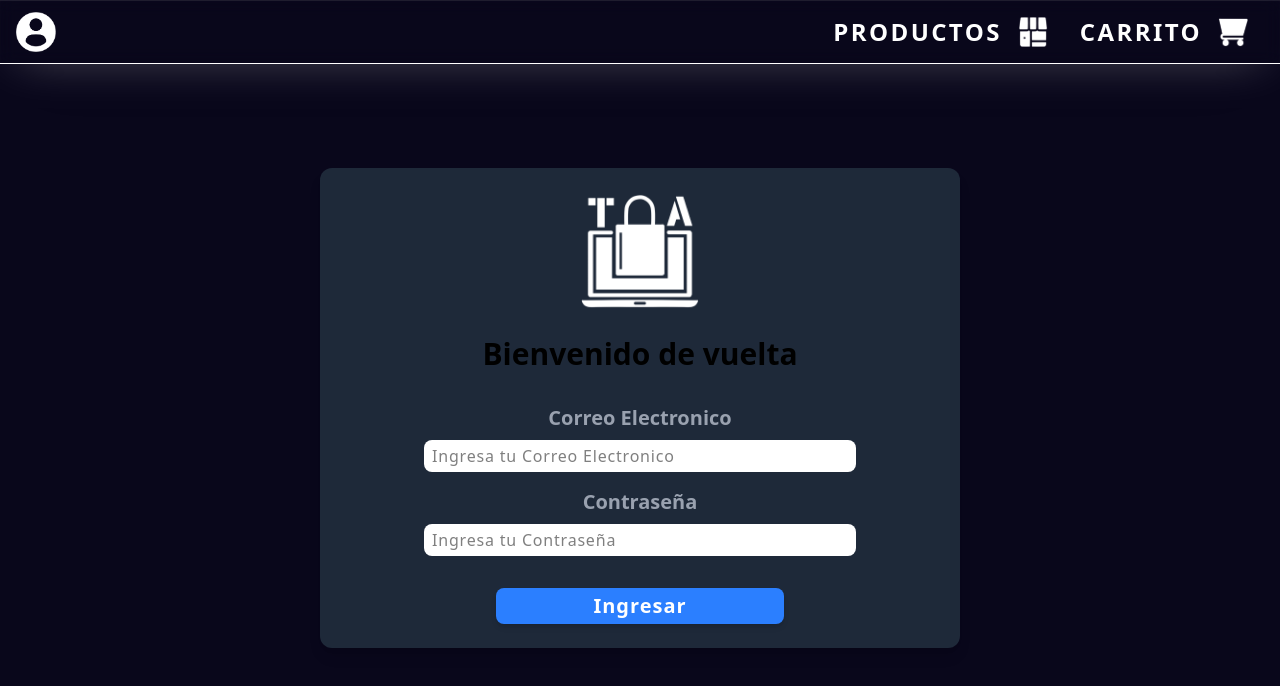
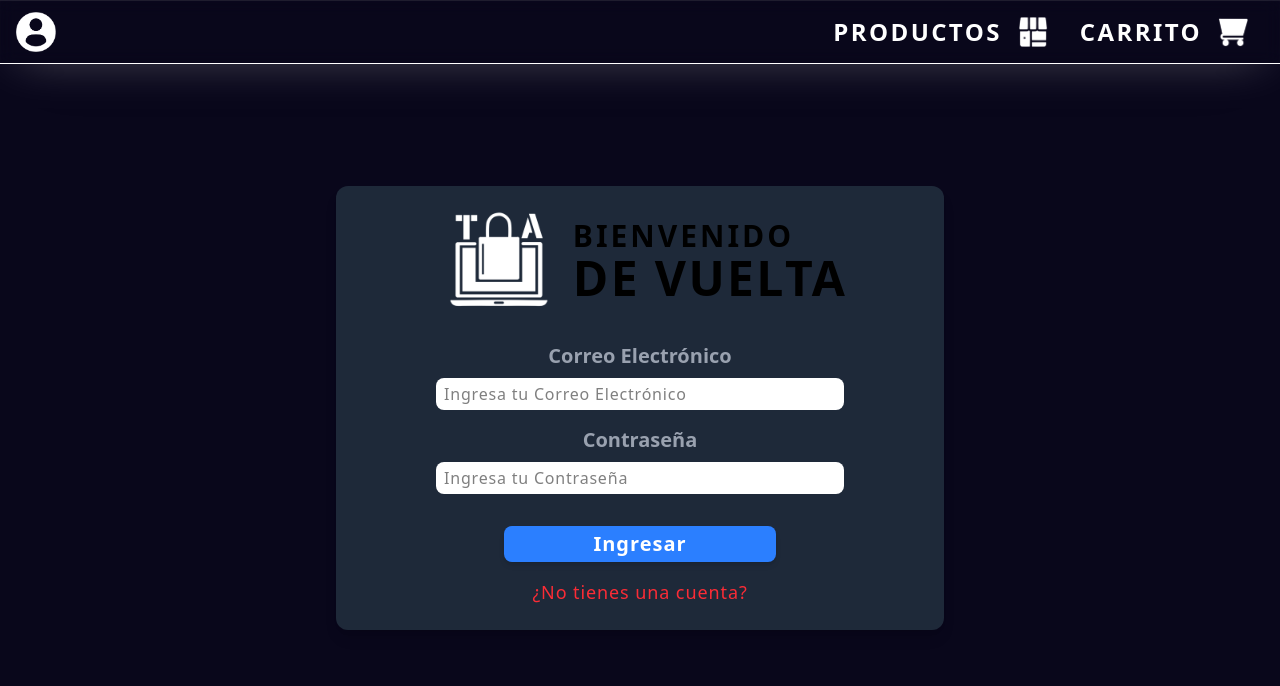
Before and after one commit to AndresG2412/OnlineShop, a Next.js app: page /Pages/Admin in a window 1280 px wide. Shown: the top 686 px of the page. Built offline with nearby package versions, Linux system fonts and the light colour scheme; no server answers.

Commit message:
inicio de seccion de admin

```diff
--- a/src/Libs/bd.js
+++ b/src/Libs/firebase.js
@@ -1,5 +1,6 @@
-// Import the functions you need from the SDKs you need
 import { initializeApp } from "firebase/app";
+import { getFirestore } from "firebase/firestore";
+import { getAuth } from "firebase/auth";
 
 // Your web app's Firebase configuration
 const firebaseConfig = {
@@ -13,5 +14,7 @@ const firebaseConfig = {
 
 // Initialize Firebase
 const app = initializeApp(firebaseConfig);
+const db = getFirestore(app);
+const auth = getAuth(app);
 
-export default app;
+export { db, auth };
--- a/src/app/Pages/Admin/View/page.jsx
+++ b/src/app/Pages/Admin/View/page.jsx
@@ -2,8 +2,13 @@ import React from 'react'
 
 export default function page() {
   return (
-    <div>
-      view admin
+    <div className='mt-24'>
+        <button
+            className='fixed bottom-10 right-10 pointer border-1 border-white bg-red-400 py-2 px-4 rounded-lg tracking-wide font-semibold'>
+            CERRAR SECCION
+        </button>
+
+        view admin
     </div>
   )
 }
--- a/src/app/Pages/Admin/page.jsx
+++ b/src/app/Pages/Admin/page.jsx
@@ -2,12 +2,34 @@
 
 import React from 'react'
 import { useForm } from 'react-hook-form'
+import Link from 'next/link'
+import { ROUTES } from '@/routes';
+import { useRouter } from "next/navigation";
 
-import logo from '../../Images//nombre_inv.webp'
 import icon from '../../Images/icono_shop_2.webp'
 import Image from 'next/image'
 
+import { signInWithEmailAndPassword } from "firebase/auth";
+import { auth } from "@/Libs/firebase";
+import { toast } from 'react-hot-toast';
+import { useState, useEffect } from "react";
+
 export default function Login() {
+    const router = useRouter();
+    const [loading, setLoading] = useState(false);
+    const [authChecked, setAuthChecked] = useState(false); // Nuevo estado para controlar la verificación inicial
+
+    // Verificar si ya está autenticado
+    useEffect(() => {
+        const unsubscribe = auth.onAuthStateChanged((user) => {
+            if (user) {
+                router.push("/Pages/Admin/View");
+            }
+            setAuthChecked(true); // Marcar que la verificación ha terminado
+        });
+
+        return () => unsubscribe();
+    }, [router]);
 
     const {
         register,
@@ -15,69 +37,132 @@ export default function Login() {
         formState: { errors },
     } = useForm();
 
-    const onSubmit = (data) => console.log(data)
+    // ================ inicio de sesión admin ==================
+    const onSubmit = async (data) => {
+        setLoading(true);
+
+        try {
+            const userCredential = await signInWithEmailAndPassword(
+                auth,
+                data.Correo.trim(),
+                data.Contraseña
+            );
+
+            toast.success("Bienvenido de vuelta!", { duration: 2500 });
+            router.push("/Pages/Admin/View");
+        } catch (error) {
+            console.error("Error de autenticación:", error);
+            toast.error(error.message.includes("invalid-credential")
+                ? "Credenciales incorrectas"
+                : "Error al iniciar sesión",
+                { duration: 2500 }
+            );
+        } finally {
+            setLoading(false);
+        }
+    }
+
+    // Mostrar spinner mientras se verifica el estado de autenticación
+    if (!authChecked) {
+        return (
+            <div className="h-screen flex items-center justify-center">
+                <div className="animate-spin rounded-full h-12 w-12 border-t-2 border-b-2 border-blue-500"></div>
+            </div>
+        );
+    }
 
     return (
         <div className='h-screen flex items-center'>
-            <div className="mx-auto w-1/2">
+            <div className="mx-auto w-full md:w-1/2 px-4">
                 <form
                     className="min-h-96 px-8 py-6 mt-4 text-left bg-gray-800 rounded-xl shadow-lg"
                     onSubmit={handleSubmit(onSubmit)}>
                     <div className="flex flex-col justify-center items-center h-full select-none">
-                        <div className="flex flex-col items-center justify-center gap-2 mb-8">
+                        <div className="flex items-center justify-center gap-2 mb-8">
                             <Image
-                                width={120}
-                                height={120}
-                                src={icon} className='mx-4 hover:scale-110 hover:transition-all mb-4' alt='user_logo'/>
+                                width={100}
+                                height={100}
+                                src={icon}
+                                className='mx-4'
+                                alt='user_logo'
+                                priority // Para imágenes importantes
+                            />
 
-                                <p className="m-0 text-3xl font-semibold dark:text-white">
-                                Bienvenido de vuelta
+                            <div className=''>
+                                <p className="m-0 text-3xl tracking-widest uppercase font-semibold dark:text-white">
+                                    Bienvenido
+                                </p>
+                                <p className="m-0 text-5xl tracking-wider uppercase font-semibold dark:text-white">
+                                    De vuelta
                                 </p>
                             </div>
+                        </div>
                         <div className={`w-3/4 flex flex-col gap-2 ${
-                                   errors.Correo ? "mb-2" : " mb-4"
+                            errors.Correo ? "mb-2" : "mb-4"
                         }`}>
-                                <label className="font-semibold text-xl text-gray-400 text-center">Correo Electronico</label>
+                            <label className="font-semibold text-xl text-gray-400 text-center">Correo Electrónico</label>
                             <input
                                 {...register("Correo", {
-                                        required: true
+                                    required: "El correo es requerido!",
+                                    pattern: {
+                                        value: /^[A-Z0-9._%+-]+@[A-Z0-9.-]+\.[A-Z]{2,}$/i,
+                                        message: "Correo inválido"
+                                    }
                                 })}
                                 type="email"
                                 className='w-full h-8 bg-white rounded-lg pl-2 tracking-wider'
-                                    placeholder='Ingresa tu Correo Electronico'
-                                    autoComplete='off'/>
+                                placeholder='Ingresa tu Correo Electrónico'
+                                autoComplete='email'
+                                disabled={loading}
+                            />
 
-                                {errors.Correo?.type === "required" && (
-                                    <span className='text-red-500'>El correo es requerido!</span>
+                            {errors.Correo && (
+                                <span className='text-red-500'>{errors.Correo.message}</span>
                             )}
                         </div>
 
-                            <div className={`w-3/4 flex flex-col gap-2 ${
-                                   errors.Correo ? "mb-8" : " mb-8"
-                                }`}>
+                        <div className={`w-3/4 flex flex-col gap-2 mb-8`}>
                             <label className="font-semibold text-xl text-gray-400 text-center">Contraseña</label>
                             <input
                                 {...register("Contraseña", {
-                                    required: true
+                                    required: "La contraseña es requerida!",
+                                    minLength: {
+                                        value: 6,
+                                        message: "Mínimo 6 caracteres"
+                                    }
                                 })}
                                 type="password"
                                 className='w-full h-8 bg-white rounded-lg pl-2 tracking-wider'
-                                placeholder='Ingresa tu Contraseña'/>
+                                placeholder='Ingresa tu Contraseña'
+                                autoComplete='current-password'
+                                disabled={loading}
+                            />
 
-                                {errors.Correo?.type === "required" && (
-                                    <span className='text-red-500'>La contraseña es requerida!</span>
+                            {errors.Contraseña && (
+                                <span className='text-red-500'>{errors.Contraseña.message}</span>
                             )}
                         </div>
-
                     </div>
 
-                    <div className='flex w-2/4 justify-center mx-auto'>
+                    <div className='flex flex-col w-full md:w-2/4 justify-center mx-auto'>
                         <button
-                            className="tracking-wider py-1 px-8 bg-blue-500 hover:bg-blue-800 focus:ring-offset-blue-200 text-white w-full transition ease-in duration-200 text-center font-semibold shadow-md focus:outline-none focus:ring-2 focus:ring-offset-2 rounded-lg cursor-pointer select-none text-xl"
+                            disabled={loading}
+                            className={`tracking-wider w-full py-1 mb-4 px-8 ${
+                                loading ? 'bg-gray-500' : 'bg-blue-500 hover:bg-blue-800'
+                            } text-white transition ease-in duration-200 text-center font-semibold shadow-md focus:outline-none focus:ring-2 focus:ring-offset-2 rounded-lg cursor-pointer select-none text-xl`}
                         >
-                            Ingresar
+                            {loading ? (
+                                <div className="flex items-center justify-center">
+                                    <div className="animate-spin rounded-full h-5 w-5 border-t-2 border-b-2 border-white mr-2"></div>
+                                    Procesando...
+                                </div>
+                            ) : 'Ingresar'}
                         </button>
                     </div>
+
+                    <p className='hover:scale-110 hover:duration-300 text-red-500 tracking-wider text-lg text-center'>
+                        <Link href={ROUTES.ADMIN}>¿No tienes una cuenta?</Link>
+                    </p>
                 </form>
             </div>
         </div>
--- a/src/app/Pages/Shop/page.jsx
+++ b/src/app/Pages/Shop/page.jsx
@@ -3,7 +3,7 @@ import React from 'react'
 export default function Carrito() {
   return (
     <div>
-
+      Carrito
     </div>
   )
 }
--- a/src/app/layout.js
+++ b/src/app/layout.js
@@ -26,6 +26,7 @@ export default function RootLayout({ children }) {
       >
         <Navbar/>
         {children}
+        <Toaster/>
       </body>
     </html>
   );
--- a/src/app/page.jsx
+++ b/src/app/page.jsx
@@ -1,15 +1,9 @@
-import Image from "next/image";
-import Card from "./Components/Card";
 import Busqueda from "./Components/Busqueda";
-import Products from "./Components/Products";
 
 export default function Home() {
     return (
         <div className="mt-24 w-screen h-auto">
             <Busqueda />
-            <Products nombre={"CORTINAS"}/>
-            <Products nombre={"PERFUMES"}/>
-            <Products nombre={"PIJAMAS"}/>
         </div>
     );
 }
```
Lines whose indentation alone changed are shown as unchanged.
